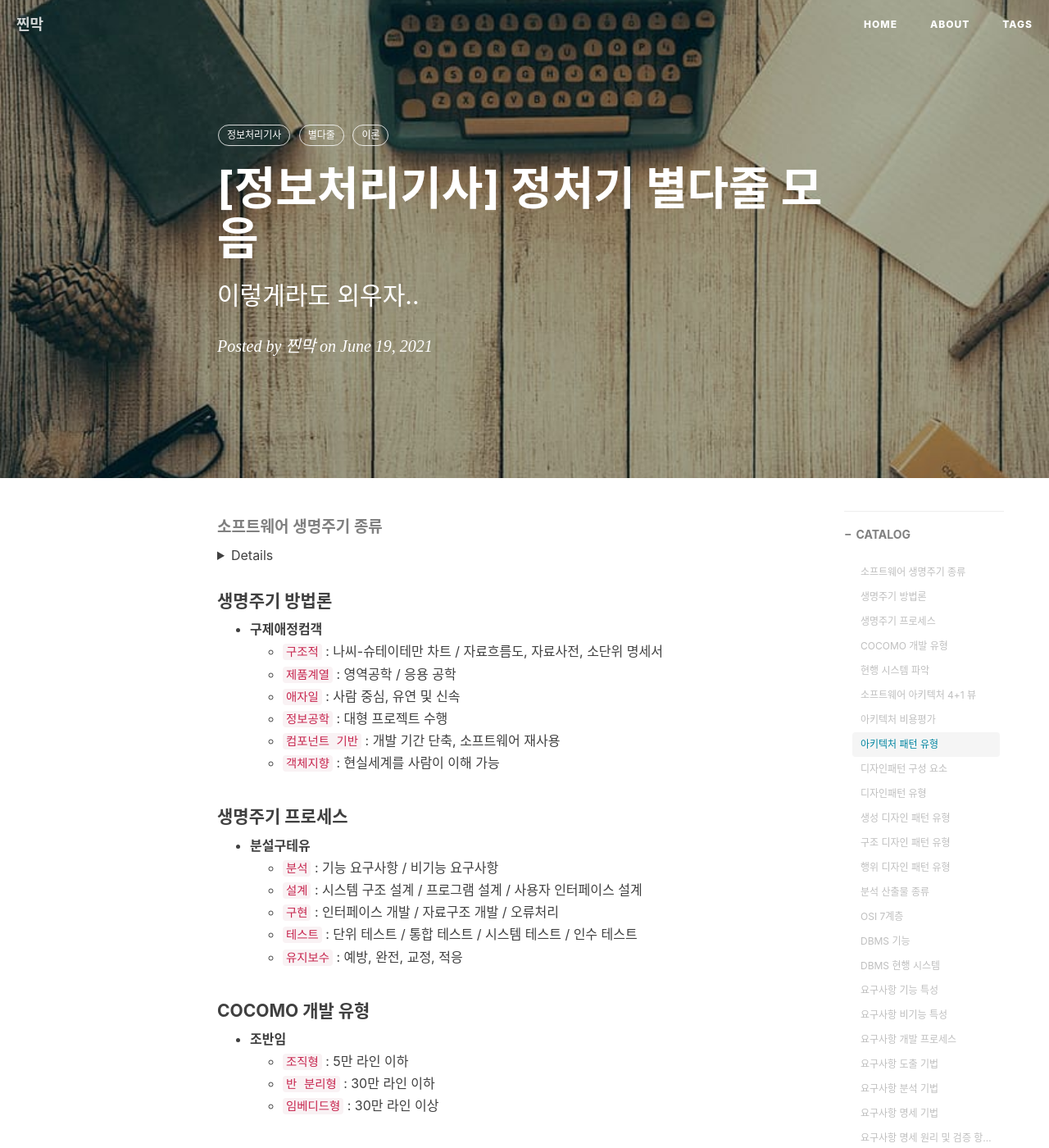
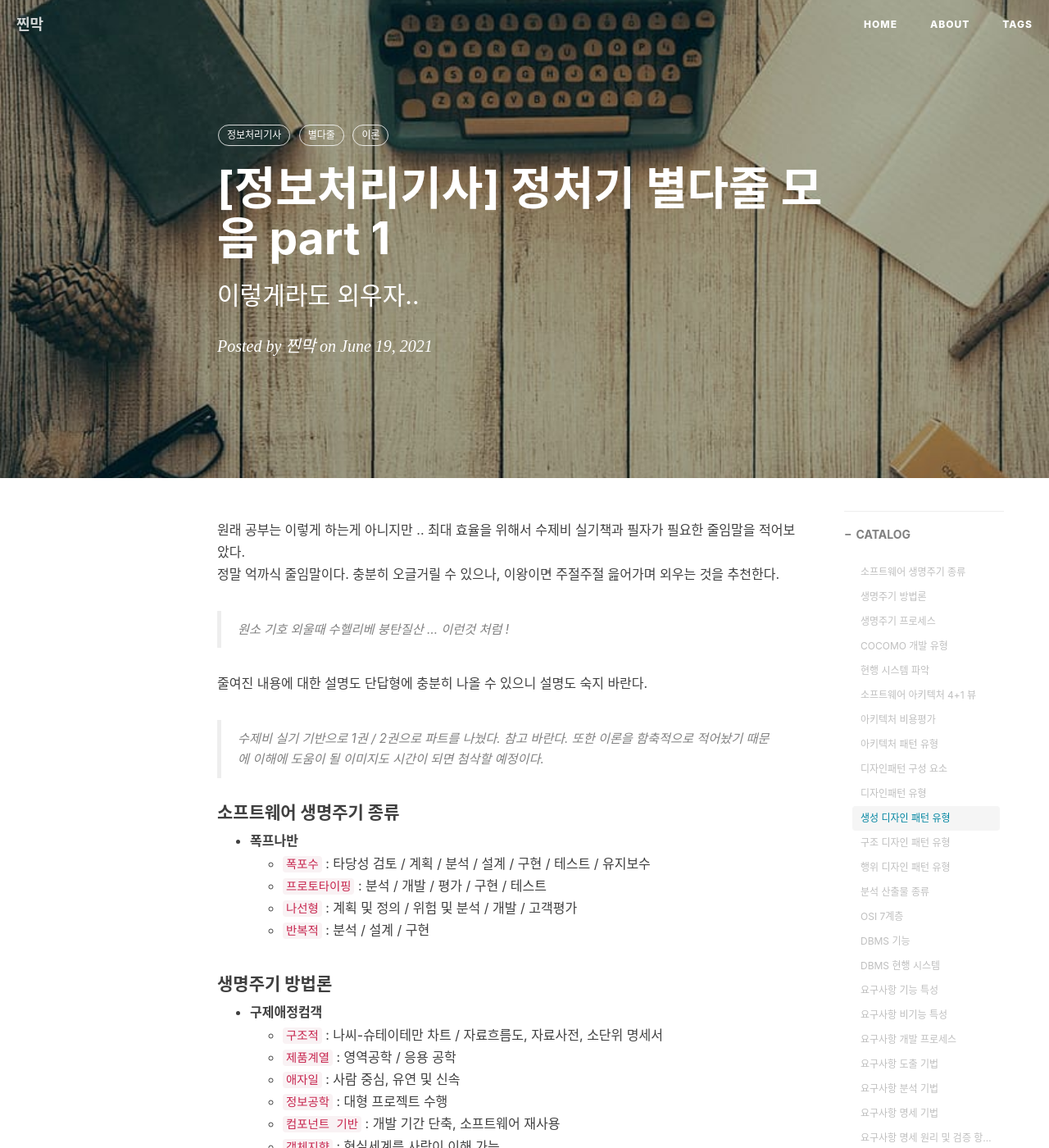
Before and after one commit to fray-cloud/fray-cloud.github.io, a Jekyll site: the page built from _posts/2021-06-19-exam-reduce-word.md, in a window 1280 px wide and 1400 px high. Shown: the whole window at 82% size. Built offline with Jekyll 4.4.1, drawn with Linux system fonts in a browser that asks for light colours; nearby versions of some CDN libraries; comment, search, counter and statistics services are not loaded; some of the changed text lies outside the part shown.

Commit message:
'post_edit

```diff
--- a/_posts/2021-06-19-exam-reduce-word.md
+++ b/_posts/2021-06-19-exam-reduce-word.md
@@ -1,6 +1,6 @@
 ---
 layout: post
-title: "[정보처리기사] 정처기 별다줄 모음"
+title: "[정보처리기사] 정처기 별다줄 모음 part 1"
 subtitle: "이렇게라도 외우자.."
 catalog: true
 tags:
@@ -8,14 +8,22 @@
     - 별다줄
     - 이론
 ---
-##### 소프트웨어 생명주기 종류
-<details markdown="1">
-- <summary> **폭프나반** </summary>
+
+원래 공부는 이렇게 하는게 아니지만 .. 최대 효율을 위해서 수제비 실기책과 필자가 필요한 줄임말을 적어보았다.<br>
+정말 억까식 줄임말이다. 충분히 오글거릴 수 있으나, 이왕이면 주절주절 읊어가며 외우는 것을 추천한다.<br>
+> 원소 기호 외울때 수헬리베 붕탄질산 ... 이런것 처럼 !
+
+줄여진 내용에 대한 설명도 단답형에 충분히 나올 수 있으니 설명도 숙지 바란다.
+
+> 수제비 실기 기반으로 1권 / 2권으로 파트를 나눴다. 참고 바란다.
+> 또한 이론을 함축적으로 적어놨기 때문에 이해에 도움이 될 이미지도 시간이 되면 첨삭할 예정이다.
+
+#### 소프트웨어 생명주기 종류
+- **폭프나반**
   - `폭포수` : 타당성 검토 / 계획 / 분석 / 설계 / 구현 / 테스트 / 유지보수
   - `프로토타이핑` : 분석 / 개발 / 평가 / 구현 / 테스트
   - `나선형` : 계획 및 정의 / 위험 및 분석 / 개발 / 고객평가
   - `반복적` : 분석 / 설계 / 구현
-</details>
 
 #### 생명주기 방법론
 
@@ -43,7 +51,7 @@
   - `반 분리형` : 30만 라인 이하
   - `임베디드형` : 30만 라인 이상
 
-##### 현행 시스템 파악
+#### 현행 시스템 파악
 
 - **구기인아소하네**
   - `구성` : 현황 파악 및 명칭
@@ -389,3 +397,198 @@
   - `개념적 데이터 모델` : 개체 관계 다이어그램
   - `논리적 데이터 모델` : 정규화
   - `물리적 데이터 모델` : 반정규화
+
+#### 일반 집합 연산
+
+- **합교차카**
+  - `합집합` : R∪S → 합병 가능
+  - `교집합` : R∩S → R & S 모든 튜플 결과 릴레이션
+  - `차집합` : R-S → R 존재 S 미존재
+  - `카디션 프로덕트` : R×S → R & S 모든 표 연결하여 새로운 릴레이션
+
+#### 순수 관계 연산자
+
+- **셀프조디**
+  - `셀렉트` : σ<font size="3pt">조건</font>(R)
+  - `프로젝트` : π<font size="3pt">속성리스트</font>(R)
+  - `조인` : R⋈S
+  - `디비전` : R÷S
+
+#### 이상현상
+
+- **삽삭갱**
+  - `삽입이상` : 불필요한 세부 정보
+  - `삭제이상` : 원치 않은 삭제
+  - `갱신이상` : 중복값 모순
+
+#### 정규화 단계
+>두부 이걸 다줘 ... 이거는 진짜 안잊혀지는 별다줄
+- **도부이걸다조**
+  - 1NF → `도메인 원자` → 2NF
+  - 2NF → `부분함수` → 3NF
+  - 3NF → `이행함수` → BCNF
+  - BCNF → `결정자` → 4NF
+  - 4NF → `다치종속` → 5NF
+  - 5NF → `조인종속`
+
+#### 파티셔닝 종류
+
+- **레해리컴**
+  - `레인지` : 연속 숫자, 날짜
+  - `해시` : 해시 함수
+  - `리스트` : 명시적 제어
+  - `컴포넌트` : 위 파티셔닝 중 2개 이상을 결합
+
+#### 반정규화 기법
+
+- **테 병분중 컬중 관중**
+  - 테이블
+    - `병합` : 1:1 또는 1:다, 슈퍼타입, 서브타입
+    - `분할` : 수평 / 수직 → 파티셔닝
+    - `중복` : 집계, 진행, 특정
+  - 컬럼
+    - `중복` : 조인 성능 향상
+  - 관계
+    - `중복` : 성능 저하 예방
+
+#### 파티션 장점
+
+- **성가백합**
+  - `성능향상` : Access 범위 ↓
+  - `가용성 향상` : 훼손 가능성 ↓
+  - `백업 가능` : 독립 백업 가능
+  - `경합 감소` : 디스크 스트라이핑
+
+#### 데이터베이스 개념
+
+- **통저운공**
+  - `통합된 데이터`
+  - `저장된 데이터`
+  - `운영 데이터`
+  - `고용 데이터`
+
+#### 데이터베이스 특성
+
+- **실계동내**
+  - `실시간 접근성`
+  - `계속적 변화`
+  - `동시 공용`
+  - `내용 참조`
+
+#### DBMS 종류
+
+- **계관네**
+  - `계층형`
+  - `관계형`
+  - `네트워크형`
+
+#### DBMS(NOSQL) 유형
+
+- **키컬도그**
+  - `키벨류` : Redis, DynamoDB
+  - `컬럼 패밀리 데이터 스토어` : HBase, Cassandra
+  - `도큐먼트` : MongoDB, CouchBase
+  - `그래프` : Noe4j, Allegro Graph
+
+#### DBMS 특징
+
+- **무일회보효**
+  - `무결성`
+  - `일관성`
+  - `회복성`
+  - `보안성`
+  - `효율성`
+
+#### 데이터마이닝 기법
+
+- **분연연군**
+  - 분류
+  - 연관
+  - 연속
+  - 군집
+
+#### 연계 요구사항 분석기법
+> 연계 요구사항 : 서로다른 것(시스템, 장치, 소프트웨어)을 이어주며 중계역할 하는 시스템을 요구
+- **인체설델브**
+  - `인터뷰`
+  - `체크리스트`
+  - `설문지`
+  - `델파이 기법`
+  - `브레인스토밍`
+
+#### 연계 요구사항 분석문서
+
+- **코테응시**
+  - 코드정의서 : 공통적, 코드
+  - 테이블 정의서 : 데이터 모델링 정의서
+  - 응용프로그램 구성도 : App 메뉴구성 등
+  - 시스템 구성도 : 하드웨어, 소프트웨어, 네트워크 연계
+
+#### 인터페이스 명세서 항목
+
+- **인최크시데**
+  - `인터페이스 ID`
+  - `최대처리 횟수`
+  - `크기`
+  - `시스템 정보`
+  - `데이터 정보`
+
+#### 데이터 표준
+
+- **공개종**
+  - `공통부`
+  - `개별부`
+  - `종료부`
+
+#### 송수신 전문 구성
+
+- **공전시거 개데 종**
+  - 공통부
+    - `전문길이`
+    - `시스템 공통`
+    - `거래 공통`
+  - 개별부
+    - `데이터`
+  - 종료부
+<img data-action="zoom" src='{{ "/img/post/exam-resuce-transeport.jpg" | relative_url }}' alt='docker info'>
+
+#### EAI 구축유형
+
+- **포허메하**
+  - `포인트 투 포인트` : 1:1
+  - `허브 앤 스포크` : 중앙 집중식
+  - `메세지 버스` : 미들웨어 통합 방식
+  - `하이브리드` : 그룹 내 `허브앤 스포크`, 그룹간 `메세지 버스`
+
+#### 웹 서비스 유형
+
+- **SUW**
+  - `SOAP` : Simple Object Access Protocol → XML 기반
+  - `UDDI` : Universal Description, Discovery Integration → 레지스트리 및 표준
+  - `WSDL` : Web Service Description Language → XML 형식 언어
+
+#### 시큐어코딩 가이드 적용 대상
+
+- **입보시에코캡아**
+  - `입력 데이터 검증`
+  - `보안기능`
+  - `시간 및 상태`
+  - `에러처리`
+  - `코드오류`
+  - `캡슐화`
+  - `API 오용`
+
+#### DB 암호화 알고리즘
+
+- **대비해**
+  - `대칭키` : 같은 암호키
+  - `비 대칭키` : 공개키 - 비밀키
+  - `해시`
+
+#### DB 암호화 기법
+
+- **애플티하**
+  - `API` : 서버 암호화 모듈
+  - `플러그인` : 모듈 + 암호 데이터
+  - `TDE` : DBMS 자체 암 복호화 수행
+  - `하이브리드` : `API` + `플러그인`
```
Also changed, not shown: img/post/exam-resuce-transeport.jpg (added).
